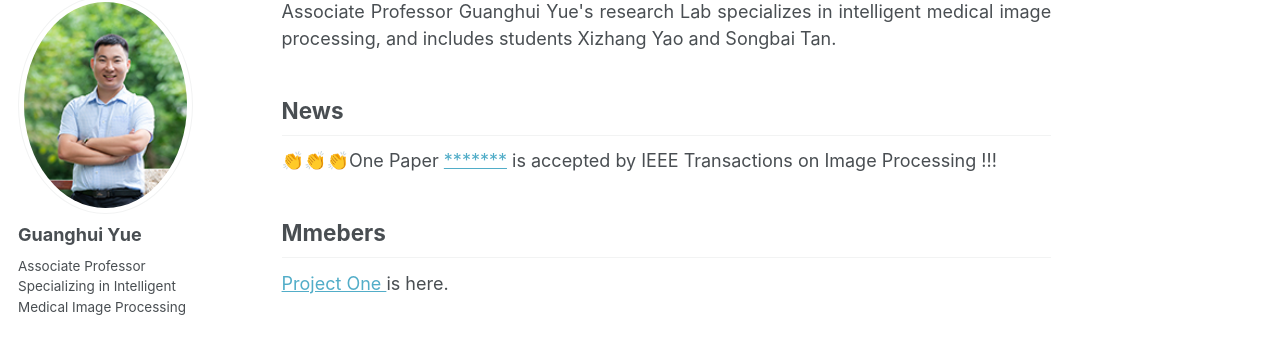
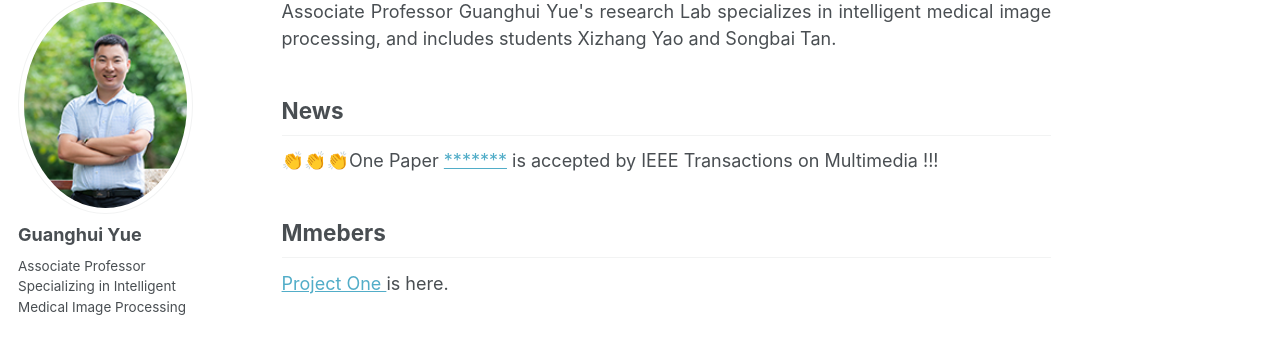
Before and after one commit to Guanghui-Yue/Guanghui-Yue.github.io, a Jekyll site: the page built from _pages/about.md, in a window 1280 px wide and 900 px high, scrolled down 736 px. Shown: the part 110-448 px from the top of the window. Built offline with Jekyll 4.4.1, drawn with Linux system fonts in a browser that asks for light colours; some web fonts are replaced.

Commit message:
Update about.md

```diff
--- a/_pages/about.md
+++ b/_pages/about.md
@@ -124,7 +124,7 @@ Associate Professor Guanghui Yue's research Lab specializes in intelligent medic
 
 ## News
 <div style="text-align:justify;">
-&#x1F44F;&#x1F44F;&#x1F44F;One Paper <a href="https://www.example.com">*******</a> is accepted by IEEE Transactions on Image Processing !!!
+&#x1F44F;&#x1F44F;&#x1F44F;One Paper <a href="https://www.example.com">*******</a> is accepted by IEEE Transactions on Multimedia !!!
 </div>
 
 ## Mmebers
```
